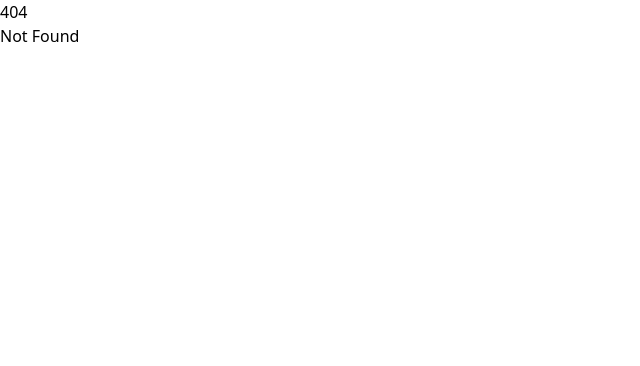
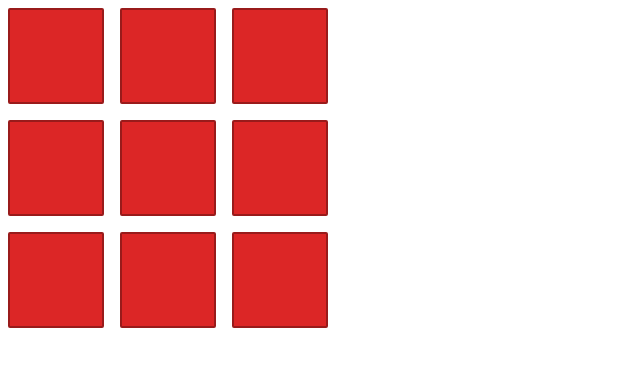
Before and after one commit to bhushank-bwd/react-js-practice, a React (Vite) app: page /tic-tac-toe in a window 1280 px wide. Before the commit this address had no page. Shown: the top 366 px of the page, without its empty margins (0-640 px from the left). Built offline with nearby package versions, Linux system fonts and the light colour scheme.

Commit message:
udemy tic-tac toe 1

```diff
--- /dev/null
+++ b/src/components/Udemy/TicTacToe.jsx
@@ -0,0 +1,39 @@
+import React, { useState } from "react";
+
+const initialGameBoard = [
+  [null, null, null],
+  [null, null, null],
+  [null, null, null],
+];
+
+const TicTacToe = () => {
+  const [gameBoard, setgameBoard] = useState(initialGameBoard);
+  const handleClick = (rowIndex, colIndex) => {
+    setgameBoard((oldArray) => {
+      let tempArr = [...oldArray.map((innerArray) => [...innerArray])];
+      tempArr[rowIndex][colIndex] = "X";
+      return tempArr;
+    });
+  };
+  return (
+    <ol>
+      {gameBoard.map((row, rowIndex) => (
+        <li key={rowIndex}>
+          <ol>
+            {row.map((col, colIndex) => (
+              <button
+                onClick={() => handleClick(rowIndex, colIndex)}
+                className="border-2 border-red-800 bg-red-600 w-24 h-24 m-2 rounded-sm text-white text-lg p-2"
+                key={colIndex}
+              >
+                {col}
+              </button>
+            ))}
+          </ol>
+        </li>
+      ))}
+    </ol>
+  );
+};
+
+export default TicTacToe;
```
Also changed, not shown: src/App.jsx (+6 -1 lines).
